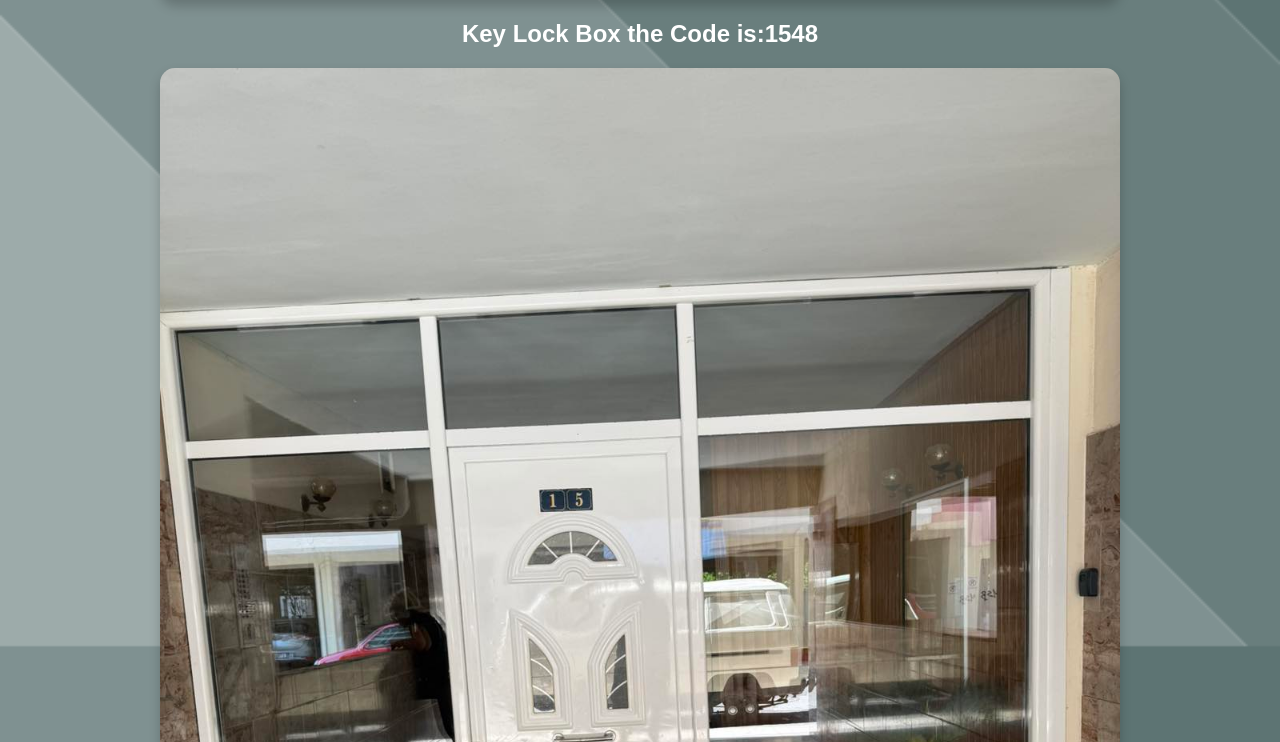
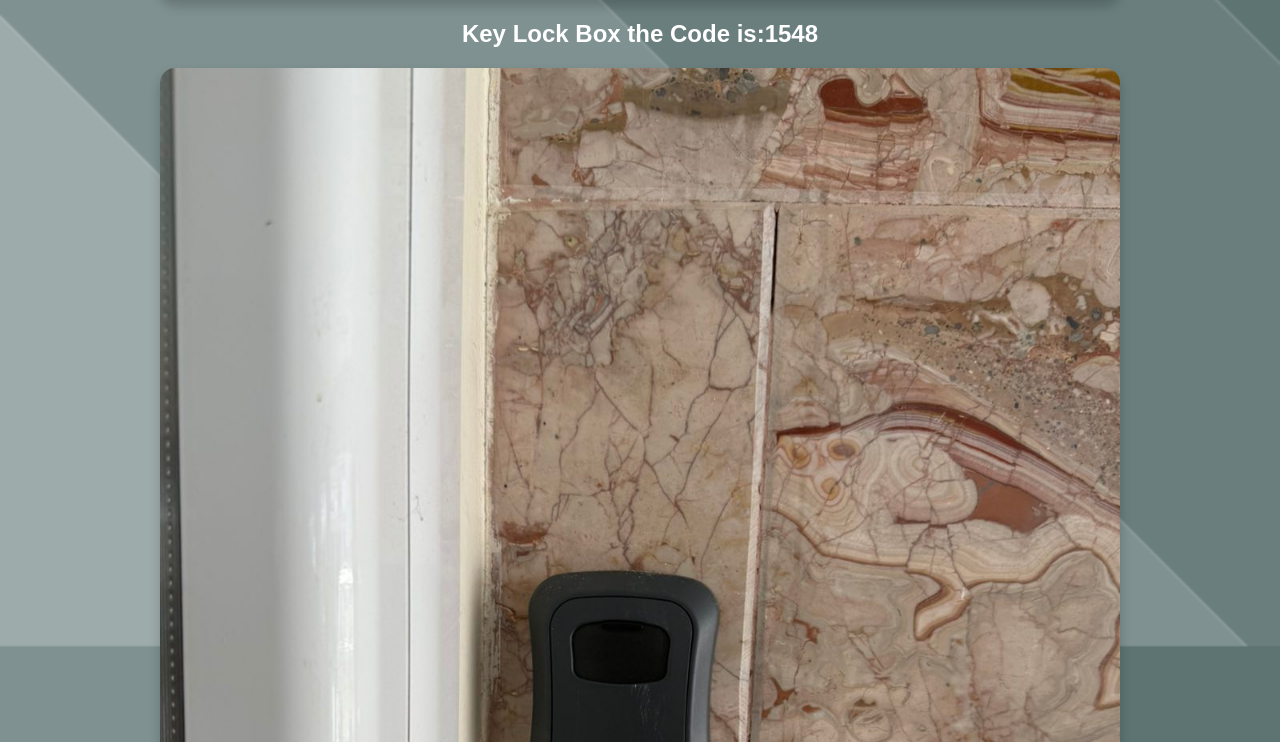
Before and after one commit to Perlahomes/Jasmine, a plain HTML site: page check_in.html in a window 1280 px wide. Shown: the part 3638-4380 px from the top of the page. Drawn offline with Linux system fonts and the light colour scheme.

Commit message:
Add files via upload

```diff
--- a/check_in.html
+++ b/check_in.html
@@ -43,7 +43,7 @@
 
 
             <h2>Key Lock Box the Code is:1548</h2>
-            <img src="images/jasmine front door.jpg" id="front-door" alt="Access Code" />
+            <img src="images/door lock jjasmine.jpg" id="front-door" alt="Access Code" />
 
             <h2>The apartment is on the 5th floor, to the left of the elevator.</h2>
             <img src="images/door Jasmine.jpg" id="front-door" alt="Access Code" />
```
